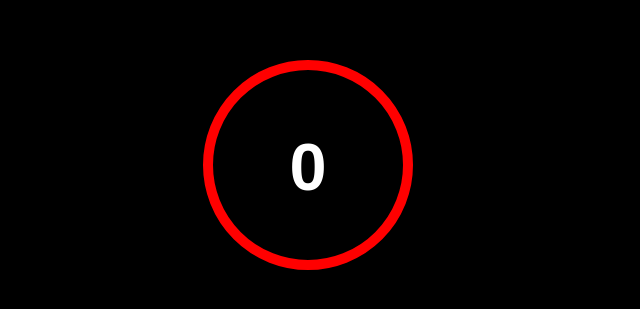
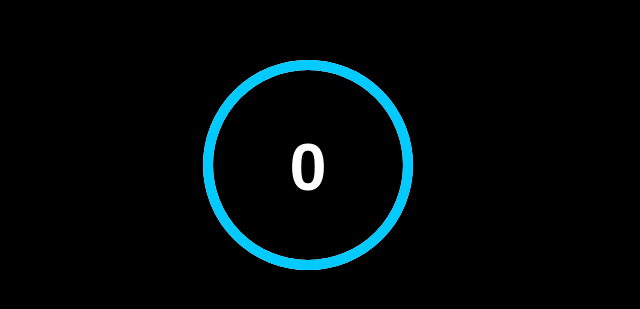
Before and after one commit to Flip120/HTML5-CANVAS-CIRCULAR-CLOCK, a plain HTML site: page index.html in a window 1280 px wide. Shown: the part 143-452 px from the top of the page, without its empty margins (0-640 px from the left). Drawn offline with Linux system fonts and the light colour scheme.

Commit message:
Update index.html
Html Index example

```diff
--- a/index.html
+++ b/index.html
@@ -14,11 +14,14 @@
 				  	time 		: 5,
 				  	showText 	: true,
 				  	textColor 	: 'white',
-				  	bodyColor	: 'red',
+				  	bodyColor	: '#00CAFF',
 				  	borderColor : 'white',
 				  	radius 	    : 100,
 				  	bodyWidth   : 10,
-				  	borderWidth : 5
+				  	borderWidth : 10,
+				  	endCallBack : function(){
+				  		alert("FINISH!");
+				  	}
 				});
 			clock.step();
 
```
